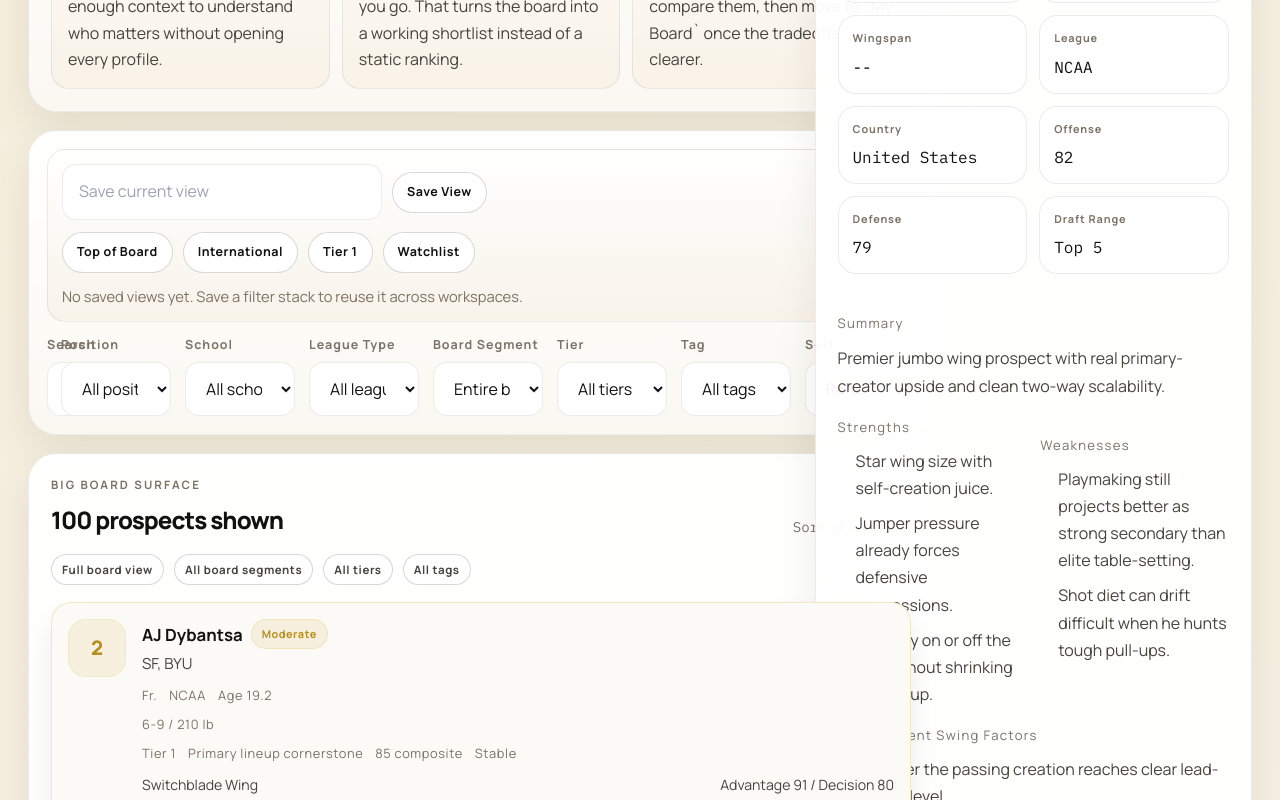
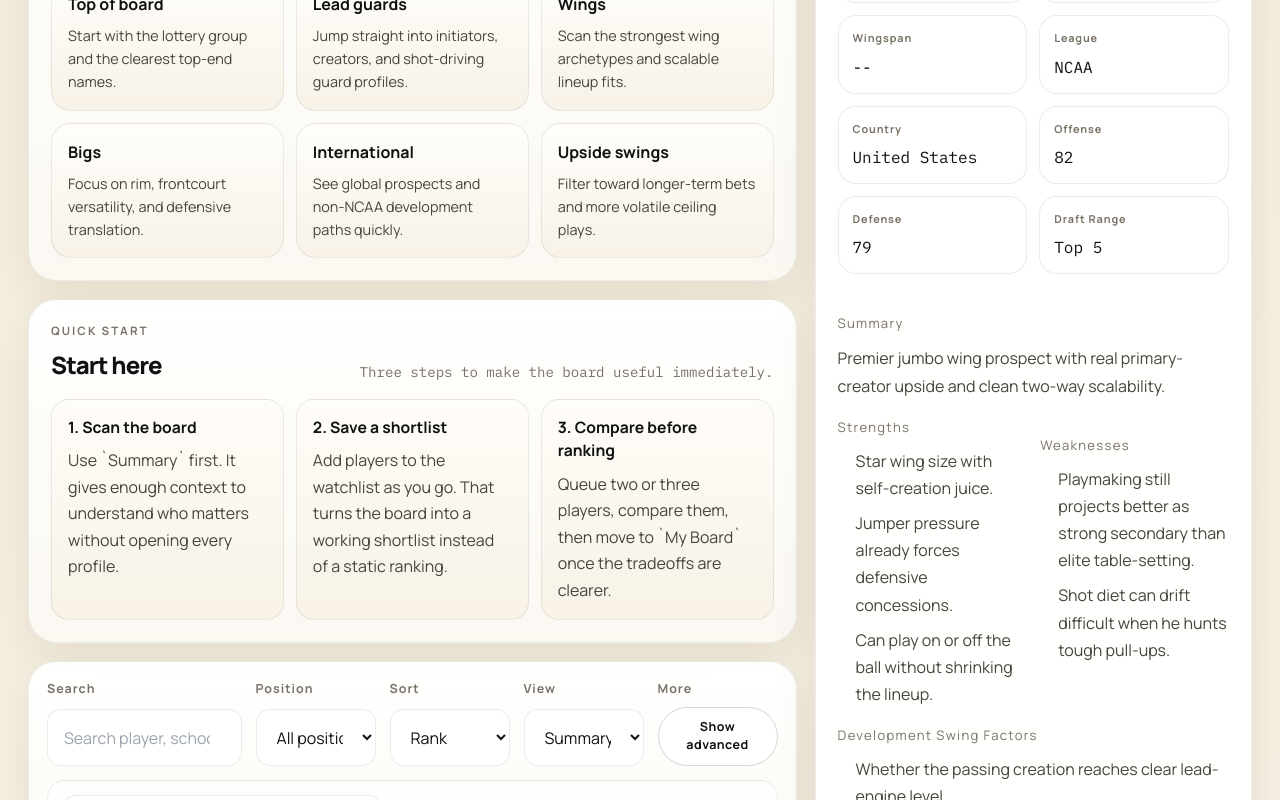
Before and after one commit to commandersbot-design/nba-draft-hq, a React (Vite) app: page / in a window 1280 px wide. Shown: the part 1460-2260 px from the top of the page. Built offline with nearby package versions, Linux system fonts and the light colour scheme.

Commit message:
Make default board flow simpler and more discoverable

```diff
--- a/src/App.jsx
+++ b/src/App.jsx
@@ -70,6 +70,7 @@ function defaultCardSettings() {
 function App() {
   const [appView, setAppView] = useState('big-board');
   const [viewMode, setViewMode] = useState('peek');
+  const [showAdvancedFilters, setShowAdvancedFilters] = useState(false);
   const [query, setQuery] = useState('');
   const [position, setPosition] = useState('ALL');
   const [school, setSchool] = useState('ALL');
@@ -187,6 +188,7 @@ function App() {
   const taggedCount = Object.values(customTags).filter((tags) => tags.length > 0).length;
   const customTierCount = Object.keys(customTiers).length;
   const isFirstRun = watchlist.length === 0 && notes.length === 0 && savedViews.length === 0 && savedBoards.length === 0;
+  const advancedFiltersActive = school !== 'ALL' || leagueType !== 'ALL' || bucket !== 'ALL' || tierFilter !== 'ALL' || tagFilter !== 'ALL' || watchlistOnly;
 
   const notesByPlayer = useMemo(
     () => notes.reduce((accumulator, note) => {
@@ -384,6 +386,40 @@ function App() {
     downloadCsv('prospera-board', buildBoardExportRows(myBoardProspects));
   };
 
+  const applyQuickDiscovery = (mode) => {
+    clearFilters();
+
+    switch (mode) {
+      case 'top':
+        setBucket('Lottery');
+        setSortBy('rank');
+        setViewMode('peek');
+        break;
+      case 'guards':
+        setPosition('PG');
+        setSortBy('overall');
+        break;
+      case 'wings':
+        setQuery('wing');
+        setSortBy('overall');
+        break;
+      case 'bigs':
+        setQuery('big');
+        setSortBy('defense');
+        break;
+      case 'upside':
+        setTagFilter('upside');
+        setViewMode('peruse');
+        break;
+      case 'international':
+        setLeagueType('International Pro');
+        setSortBy('overall');
+        break;
+      default:
+        break;
+    }
+  };
+
   return (
     <div className="page-shell">
       {/* Implementation note: Tier 1 surfaces are split into modular workspaces so
@@ -496,6 +532,42 @@ function App() {
             </div>
           </section>
 
+          <section className="discovery-strip panel">
+            <div className="section-head">
+              <div>
+                <p className="eyebrow">Start Exploring</p>
+                <h3>Open the board with one click</h3>
+              </div>
+              <p className="section-meta">Fast paths for new users who do not want to configure filters first.</p>
+            </div>
+            <div className="discovery-grid">
+              <button type="button" className="discovery-card" onClick={() => applyQuickDiscovery('top')}>
+                <strong>Top of board</strong>
+                <span>Start with the lottery group and the clearest top-end names.</span>
+              </button>
+              <button type="button" className="discovery-card" onClick={() => applyQuickDiscovery('guards')}>
+                <strong>Lead guards</strong>
+                <span>Jump straight into initiators, creators, and shot-driving guard profiles.</span>
+              </button>
+              <button type="button" className="discovery-card" onClick={() => applyQuickDiscovery('wings')}>
+                <strong>Wings</strong>
+                <span>Scan the strongest wing archetypes and scalable lineup fits.</span>
+              </button>
+              <button type="button" className="discovery-card" onClick={() => applyQuickDiscovery('bigs')}>
+                <strong>Bigs</strong>
+                <span>Focus on rim, frontcourt versatility, and defensive translation.</span>
+              </button>
+              <button type="button" className="discovery-card" onClick={() => applyQuickDiscovery('international')}>
+                <strong>International</strong>
+                <span>See global prospects and non-NCAA development paths quickly.</span>
+              </button>
+              <button type="button" className="discovery-card" onClick={() => applyQuickDiscovery('upside')}>
+                <strong>Upside swings</strong>
+                <span>Filter toward longer-term bets and more volatile ceiling plays.</span>
+              </button>
+            </div>
+          </section>
+
           {isFirstRun && (
             <section className="quick-start panel">
               <div className="section-head">
@@ -523,6 +595,54 @@ function App() {
           )}
 
           <section className="controls panel">
+            <div className="control-block search-block">
+              <label htmlFor="search">Search</label>
+              <input
+                id="search"
+                type="search"
+                placeholder="Search player, school, archetype, or role"
+                value={query}
+                onChange={(event) => setQuery(event.target.value)}
+              />
+            </div>
+            <div className="control-block">
+              <label htmlFor="position-filter">Position</label>
+              <select id="position-filter" value={position} onChange={(event) => setPosition(event.target.value)}>
+                <option value="ALL">All positions</option>
+                {positions.map((option) => <option key={option} value={option}>{option}</option>)}
+              </select>
+            </div>
+            <div className="control-block">
+              <label htmlFor="sort-filter">Sort</label>
+              <select id="sort-filter" value={sortBy} onChange={(event) => setSortBy(event.target.value)}>
+                <option value="rank">Rank</option>
+                <option value="overall">Overall Score</option>
+                <option value="tier">Tier</option>
+                <option value="age">Age</option>
+                <option value="position">Position</option>
+                <option value="offense">Offense</option>
+                <option value="defense">Defense</option>
+                <option value="manual">Custom Order</option>
+                <option value="movement">Movement</option>
+              </select>
+            </div>
+            <div className="control-block">
+              <label htmlFor="mode-filter">View</label>
+              <select id="mode-filter" value={viewMode} onChange={(event) => setViewMode(event.target.value)}>
+                {VIEW_MODES.map((mode) => <option key={mode.id} value={mode.id}>{mode.label}</option>)}
+              </select>
+            </div>
+            <div className="control-block controls-toggle-block">
+              <label>More</label>
+              <button
+                type="button"
+                className={`action-button controls-toggle${showAdvancedFilters ? ' is-active' : ''}`}
+                onClick={() => setShowAdvancedFilters((current) => !current)}
+              >
+                {showAdvancedFilters ? 'Hide advanced' : advancedFiltersActive ? 'Advanced filters active' : 'Show advanced'}
+              </button>
+            </div>
+
             <div className="saved-views-bar">
               <div className="saved-view-controls">
                 <input
@@ -576,23 +696,8 @@ function App() {
               </div>
             </div>
 
-            <div className="control-block search-block">
-              <label htmlFor="search">Search</label>
-              <input
-                id="search"
-                type="search"
-                placeholder="Player, school, position, archetype"
-                value={query}
-                onChange={(event) => setQuery(event.target.value)}
-              />
-            </div>
-            <div className="control-block">
-              <label htmlFor="position-filter">Position</label>
-              <select id="position-filter" value={position} onChange={(event) => setPosition(event.target.value)}>
-                <option value="ALL">All positions</option>
-                {positions.map((option) => <option key={option} value={option}>{option}</option>)}
-              </select>
-            </div>
+            {showAdvancedFilters && (
+              <>
                 <div className="control-block">
                   <label htmlFor="school-filter">School</label>
                   <select id="school-filter" value={school} onChange={(event) => setSchool(event.target.value)}>
@@ -633,19 +738,17 @@ function App() {
                   </select>
                 </div>
                 <div className="control-block">
-              <label htmlFor="sort-filter">Sort</label>
-              <select id="sort-filter" value={sortBy} onChange={(event) => setSortBy(event.target.value)}>
-                <option value="rank">Rank</option>
-                <option value="overall">Overall Score</option>
-                <option value="tier">Tier</option>
-                <option value="age">Age</option>
-                <option value="position">Position</option>
-                <option value="offense">Offensive Score</option>
-                <option value="defense">Defensive Score</option>
-                <option value="manual">Custom Order</option>
-                <option value="movement">Movement</option>
-              </select>
+                  <label>Saved Players</label>
+                  <button
+                    type="button"
+                    className={`action-button controls-toggle${watchlistOnly ? ' is-active' : ''}`}
+                    onClick={() => setWatchlistOnly((current) => !current)}
+                  >
+                    {watchlistOnly ? 'Showing saved only' : 'Show saved only'}
+                  </button>
                 </div>
+              </>
+            )}
           </section>
 
           {appView === 'big-board' && (
--- a/src/index.css
+++ b/src/index.css
@@ -294,9 +294,47 @@ button {
 
 .controls {
   display: grid;
-  grid-template-columns: minmax(0, 1.3fr) repeat(7, minmax(110px, 0.52fr));
+  grid-template-columns: minmax(0, 1.4fr) repeat(4, minmax(120px, 0.56fr));
   gap: 14px;
   padding: 18px;
+}
+
+.discovery-strip {
+  padding: 22px;
+}
+
+.discovery-grid {
+  display: grid;
+  grid-template-columns: repeat(3, minmax(0, 1fr));
+  gap: 12px;
+}
+
+.discovery-card {
+  display: grid;
+  gap: 8px;
+  text-align: left;
+  border: 1px solid var(--line);
+  background: linear-gradient(180deg, #fffefb, #f8f2e8);
+  color: var(--text);
+  border-radius: 20px;
+  padding: 16px;
+  transition: transform 140ms ease, box-shadow 140ms ease, border-color 140ms ease;
+}
+
+.discovery-card:hover {
+  transform: translateY(-1px);
+  border-color: rgba(212, 175, 55, 0.28);
+  box-shadow: 0 16px 28px rgba(39, 31, 11, 0.08);
+}
+
+.discovery-card strong {
+  font-size: 1rem;
+}
+
+.discovery-card span {
+  color: var(--text-soft);
+  line-height: 1.6;
+  font-size: 0.9rem;
 }
 
 .saved-views-bar {
@@ -406,6 +444,16 @@ button {
 .control-block {
   display: grid;
   gap: 8px;
+}
+
+.controls-toggle-block {
+  align-content: end;
+}
+
+.controls-toggle {
+  width: 100%;
+  justify-content: center;
+  min-height: 50px;
 }
 
 .control-block label {
@@ -1262,6 +1310,7 @@ button {
     grid-template-columns: 1fr;
   }
 
+  .discovery-grid,
   .quick-start-grid {
     grid-template-columns: 1fr;
   }
```
Lines whose indentation alone changed are shown as unchanged.
